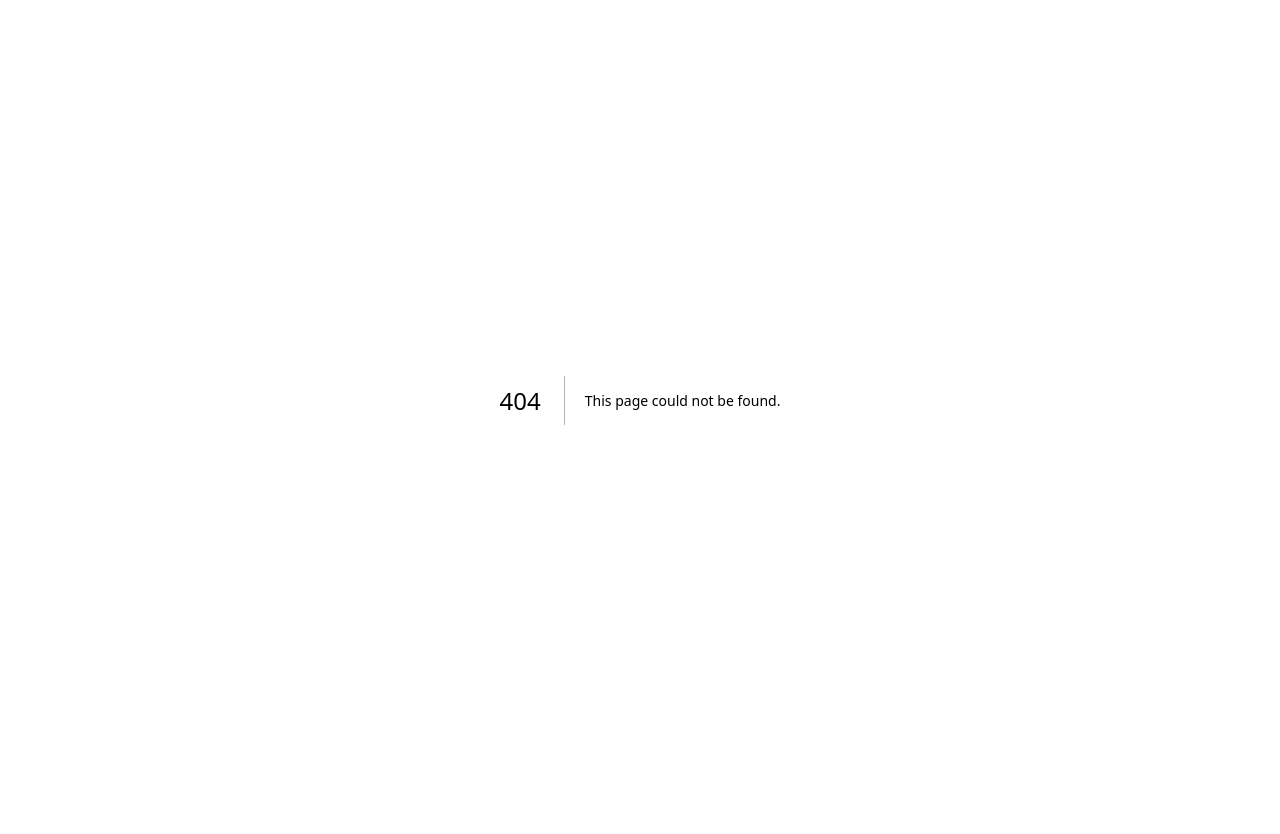
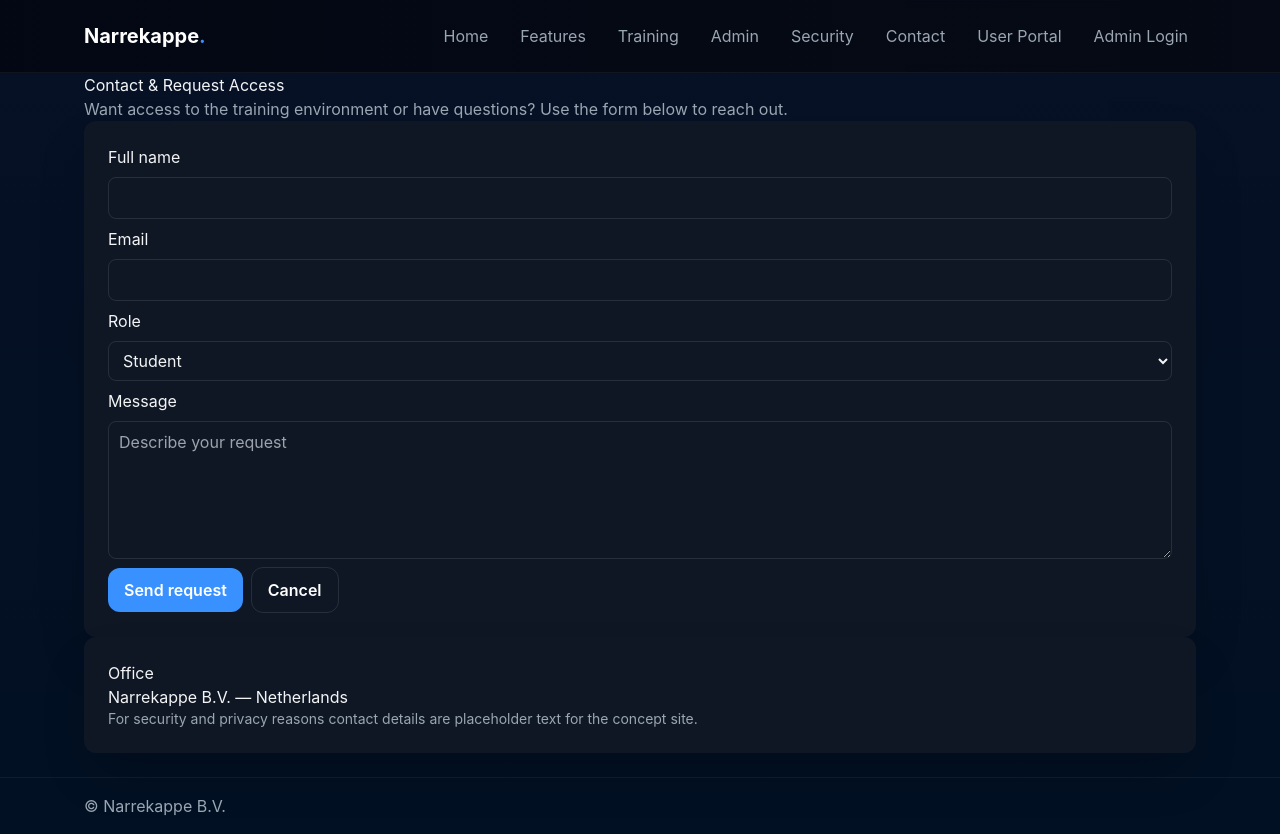
Before and after one commit to battylover9/Narrekappe-BV, a Next.js app: page /contact in a window 1280 px wide. Before the commit this address had no page. Before the commit the page ends 800 px from the top, so only its background shows below. Built offline with nearby package versions, Linux system fonts and the light colour scheme.

Commit message:
admin login

```diff
--- a/pages/admin-dashboard.js
+++ b/pages/admin-dashboard.js
@@ -25,7 +25,7 @@
           <nav className="main-nav">
             <Link href="/">Home</Link>
             <Link href="/admin">Admin Info</Link>
-            <Link href="/admin-login">Logout</Link>
+            <Link href="/admin">Logout</Link>
           </nav>
         </div>
       </header>
--- a/pages/admin-main.js
+++ b/pages/admin-main.js
@@ -18,7 +18,7 @@
             <Link href="/contact">Contact</Link>
             <Link href="/stud-dash">User Portal</Link>
             <Link href="/admin-dashboard">Dashboard</Link>
-            <Link href="/admin-login">Logout</Link>
+            <Link href="/admin">Logout</Link>
           </nav>
           <button className="nav-toggle" aria-label="Toggle navigation">
             ☰
--- a/pages/contract.js
+++ b/pages/contact.js
@@ -24,7 +24,7 @@
             <Link href="/security">Security</Link>
             <Link href="/contact">Contact</Link>
             <Link href="/stud-dash">User Portal</Link>
-            <Link href="/admin-login">Admin Login</Link>
+            <Link href="/admin">Admin Login</Link>
           </nav>
           <button className="nav-toggle" aria-label="Toggle navigation">
             ☰
--- a/pages/home.js
+++ b/pages/home.js
@@ -16,7 +16,7 @@
             <Link href="/security">Security</Link>
             <Link href="/contact">Contact</Link>
             <Link href="/stud-dash">User Portal</Link>
-            <Link href="/admin-login">Admin Login</Link>
+            <Link href="/admin">Admin Login</Link>
           </nav>
           <button className="nav-toggle" aria-label="Toggle navigation" aria-expanded="false">
             ☰
--- a/pages/portal.js
+++ b/pages/portal.js
@@ -16,7 +16,7 @@
             <Link href="/admin">Admin</Link>
             <Link href="/security">Security</Link>
             <Link href="/contact">Contact</Link>
-            <Link href="/admin-login">Admin Login</Link>
+            <Link href="/admin">Admin Login</Link>
           </nav>
           <button className="nav-toggle" aria-label="Toggle navigation">
             ☰
--- a/pages/security.js
+++ b/pages/security.js
@@ -15,7 +15,7 @@
             <Link href="/training">Training</Link>
             <Link href="/security">Security</Link>
             <Link href="/stud-dash">User Portal</Link>
-            <Link href="/admin-login">Admin Login</Link>
+            <Link href="/admin">Admin Login</Link>
           </nav>
           <button className="nav-toggle" aria-label="Toggle navigation">
             ☰
--- a/pages/training.js
+++ b/pages/training.js
@@ -16,7 +16,7 @@
             <Link href="/security">Security</Link>
             <Link href="/contact">Contact</Link>
             <Link href="/stud-dash">User Portal</Link>
-            <Link href="/admin-login">Admin Login</Link>
+            <Link href="/admin">Admin Login</Link>
           </nav>
           <button className="nav-toggle" aria-label="Toggle navigation">
             ☰
```
